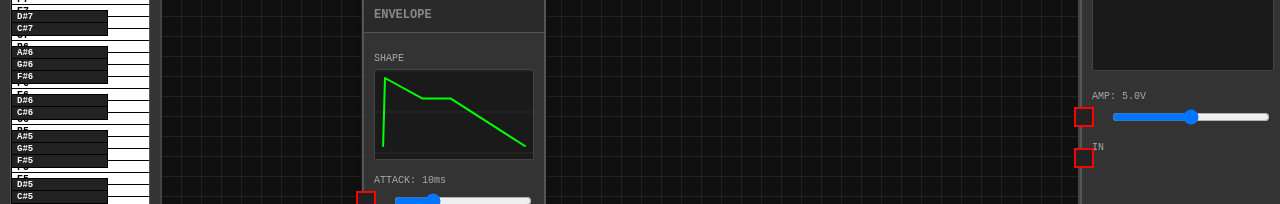
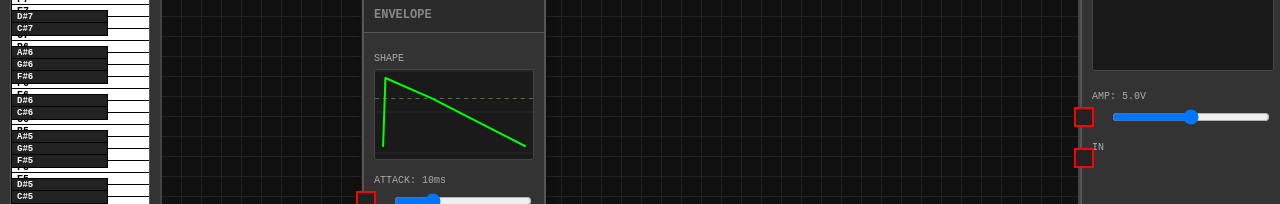
Before and after one commit to timothystokes/moth, a React (Vite) app: page / in a window 1280 px wide. Both pictures are taken after a click on the button "+ Envelope". Shown: the part 216-420 px from the top of the page. Built offline with nearby package versions, Linux system fonts and the light colour scheme.

Commit message:
fix sustain

```diff
--- a/src/components/Envelope.jsx
+++ b/src/components/Envelope.jsx
@@ -19,11 +19,10 @@ const formatTime = (timeSeconds) => {
 };
 
 function buildEnvelopePreviewPoints(attack, decay, sustain, release, width, height) {
-    const holdPortion = 0.2;
     const totalTime = Math.max(attack + decay + release, TIME_MIN);
-    const attackPortion = (attack / totalTime) * (1 - holdPortion);
-    const decayPortion = (decay / totalTime) * (1 - holdPortion);
-    const releasePortion = (release / totalTime) * (1 - holdPortion);
+    const attackPortion = attack / totalTime;
+    const decayPortion = decay / totalTime;
+    const releasePortion = release / totalTime;
 
     const leftPadding = 8;
     const rightPadding = 8;
@@ -36,7 +35,6 @@ function buildEnvelopePreviewPoints(attack, decay, sustain, release, width, heig
         [leftPadding, height - bottomPadding],
         [leftPadding + innerWidth * attackPortion, topPadding],
         [leftPadding + innerWidth * (attackPortion + decayPortion), topPadding + innerHeight * (1 - sustain)],
-        [leftPadding + innerWidth * (attackPortion + decayPortion + holdPortion), topPadding + innerHeight * (1 - sustain)],
         [leftPadding + innerWidth, height - bottomPadding]
     ];
 
@@ -51,6 +49,7 @@ function Envelope({ module, onDragStart, onDrag, onDragEnd, onOutputClick, isCon
     const previewWidth = 156;
     const previewHeight = 84;
     const previewPoints = buildEnvelopePreviewPoints(attack, decay, sustain, release, previewWidth, previewHeight);
+    const sustainGuideY = 8 + (previewHeight - 16) * (1 - sustain);
 
     useEffect(() => {
         registerModule(module.id, {
@@ -124,6 +123,15 @@ function Envelope({ module, onDragStart, onDrag, onDragEnd, onOutputClick, isCon
                             <line x1="0" y1={previewHeight - 1} x2={previewWidth} y2={previewHeight - 1} stroke="#2a2a2a" strokeWidth="1" />
                             <line x1="0" y1={previewHeight / 2} x2={previewWidth} y2={previewHeight / 2} stroke="#2a2a2a" strokeWidth="1" />
                             <line x1="0" y1="1" x2={previewWidth} y2="1" stroke="#2a2a2a" strokeWidth="1" />
+                            <line
+                                x1="0"
+                                y1={sustainGuideY}
+                                x2={previewWidth}
+                                y2={sustainGuideY}
+                                stroke="#7cff7c66"
+                                strokeWidth="1"
+                                strokeDasharray="4 4"
+                            />
                             <polyline
                                 points={previewPoints}
                                 fill="none"
```
